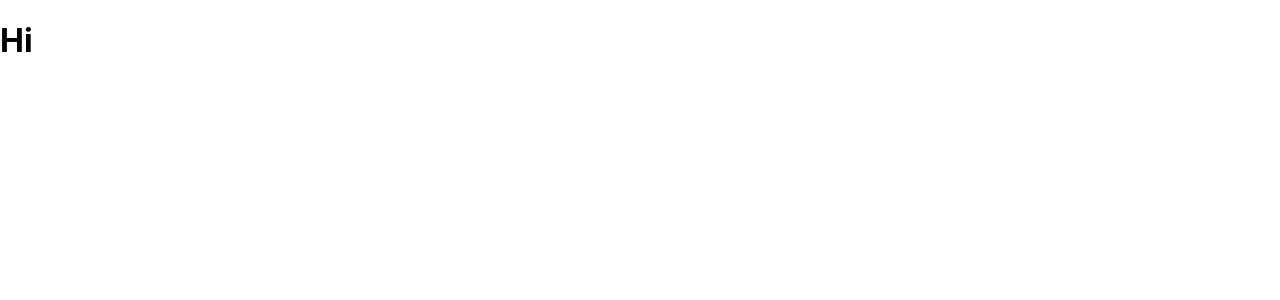
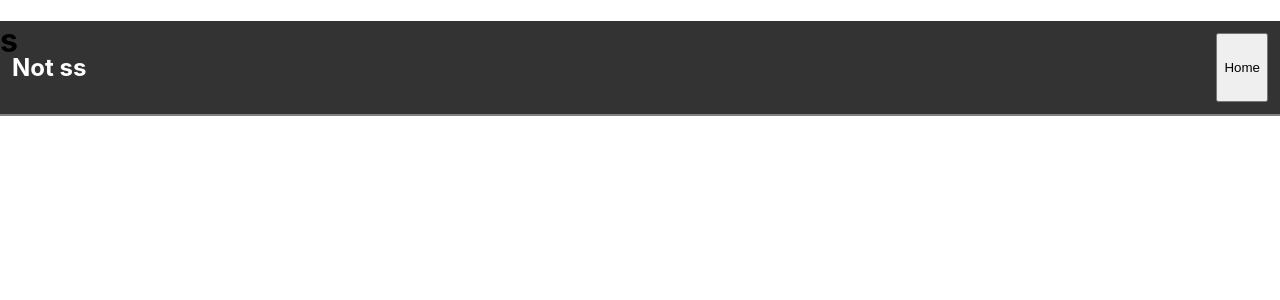
Before and after one commit to nickojs/lockpicking-simulator-ts, a React (Create React App) app: page / in a window 1280 px wide. Shown: the top 300 px of the page. Built offline with nearby package versions, Linux system fonts and the light colour scheme.

Commit message:
feat(app): import navbar on app.tsx

```diff
--- a/src/App.tsx
+++ b/src/App.tsx
@@ -1,7 +1,9 @@
 import React from 'react';
+import Navbar from './components/navbar';
 
 export default () => (
-  <div className="App">
-    <h1>Hi</h1>
-  </div>
+  <>
+    <Navbar />
+    <h1>s</h1>
+  </>
 );
```
